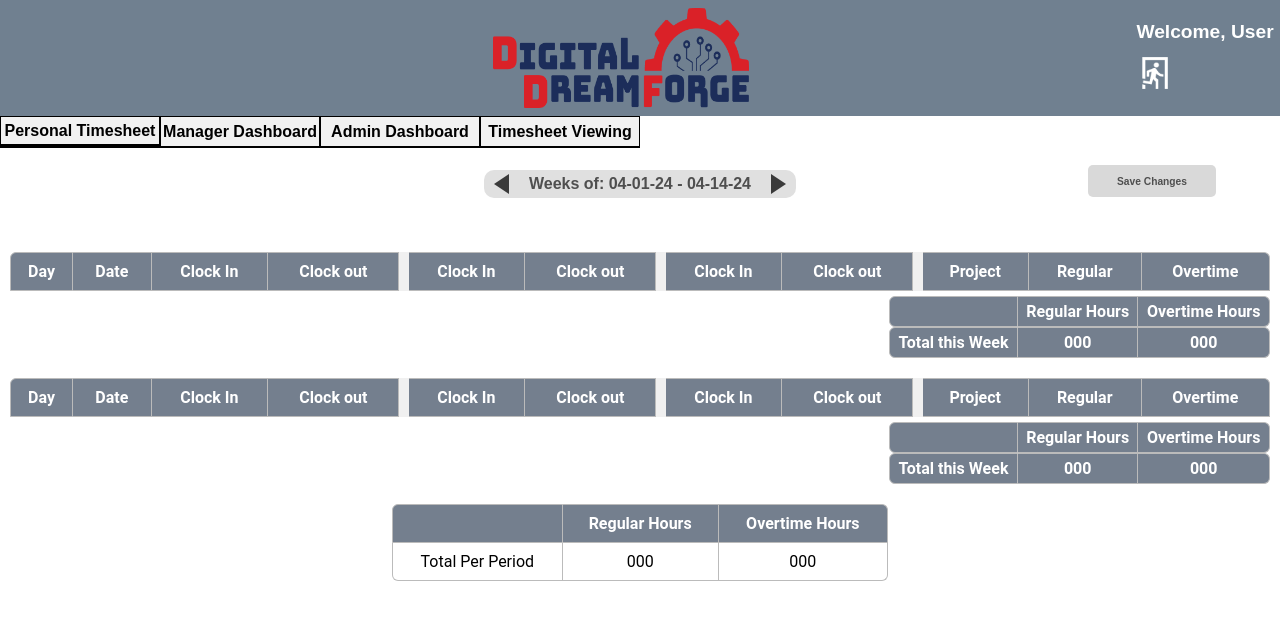
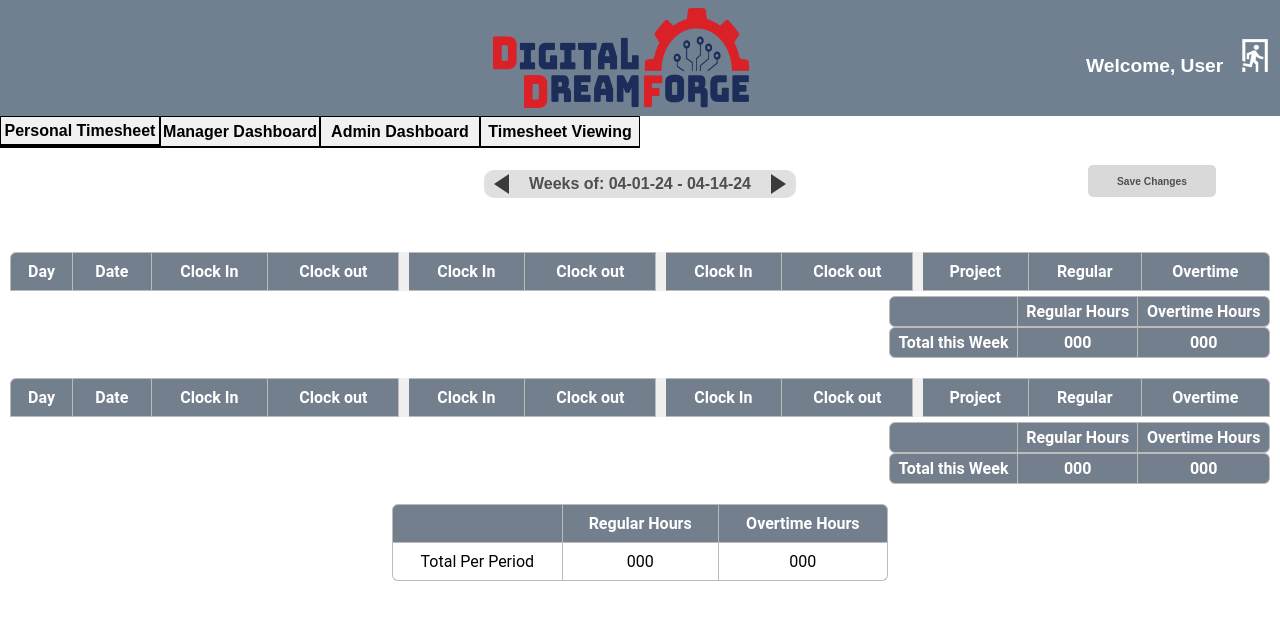
Before and after one commit to IKs2002/Tick-Tock-Tech, a React (Create React App) app in the folder Frontend/: page /Home in a window 1280 px wide. Shown: the top 620 px of the page. Built offline with nearby package versions, Linux system fonts and the light colour scheme.

Commit message:
Fixed Header (Aden)

```diff
--- a/Frontend/src/Pages/Header.js
+++ b/Frontend/src/Pages/Header.js
@@ -9,7 +9,7 @@ const Header = () => {
     <div className="MainHeaders">
       <img src={Logo} alt=" not found" className="Logos" />
       <nav className="temp">
-        <div className="header-buttons">Welcome, User</div>
+        <label className="header-buttons">Welcome, User</label>
         <Link to="/">
           <button className="header-buttons">
             <img src={logout} alt="not found" className="buttonImage" />
```
